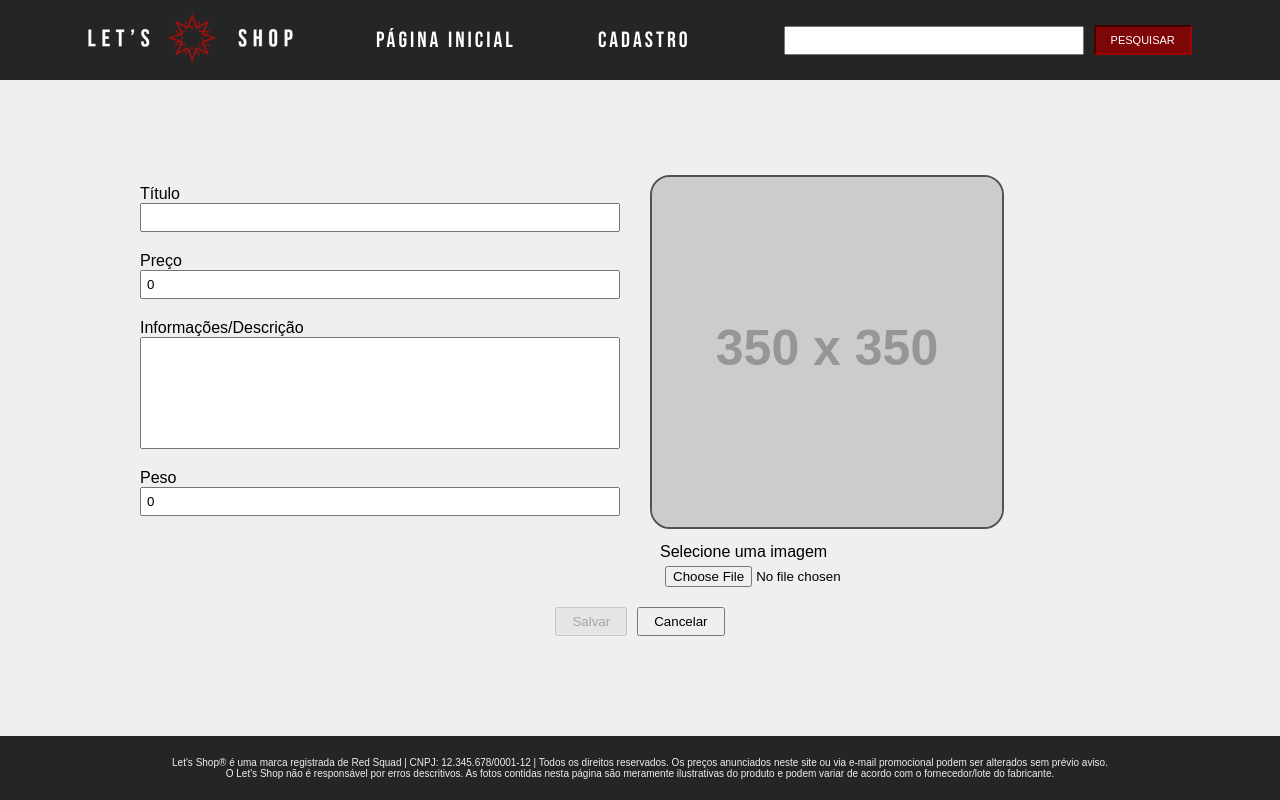
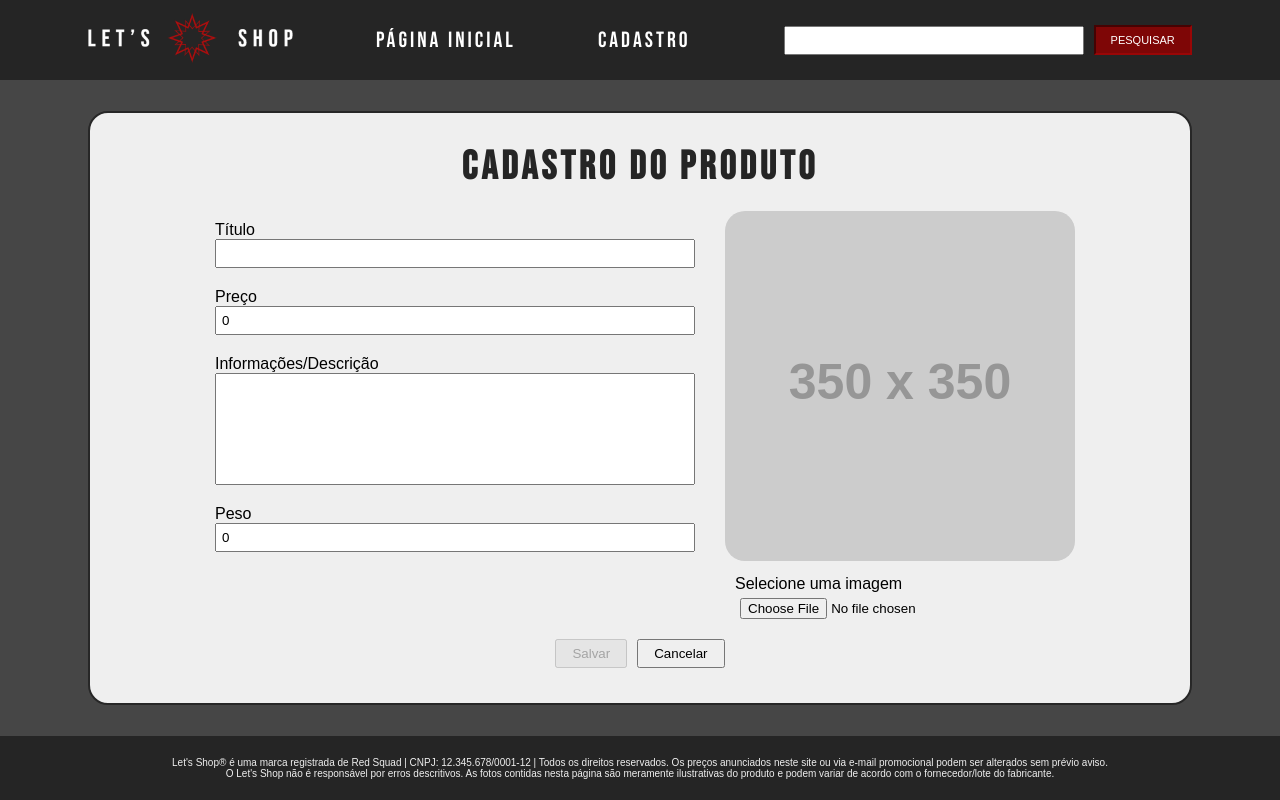
Before and after one commit to lets-code-red-squad/ecommerce, a React (Create React App) app in the folder ecommerce/: page /cadastro in a window 1280 px wide. Built offline with nearby package versions, Linux system fonts and the light colour scheme.

Commit message:
atualização de css

```diff
--- a/ecommerce/src/components/Cadastro/index.jsx
+++ b/ecommerce/src/components/Cadastro/index.jsx
@@ -4,8 +4,10 @@ import { useState, useEffect } from "react";
 import { useProdutos } from "../../contexts/Products";
 import { useNavigate } from "react-router-dom";
 import './style.css';
+import Footer from "../DefaultTemplate/Footer";
 
 export default function Cadastro({
+  titleContainer = 'Cadastro',
   title = '',
   price = 0,
   info = '',
@@ -18,7 +20,7 @@ export default function Cadastro({
   const [getInfo, setInfo] = useState(info);
   const [getWeight, setWeight] = useState(weight);
   const [getImage, setImage] = useState(image);
-  const [buttonDisabled = true, setButtonDisabled] = useState();
+  const [buttonDisabled, setButtonDisabled] = useState(true);
   const [products, setProducts] = useProdutos();
   const navigate = useNavigate();
 
@@ -60,7 +62,9 @@ export default function Cadastro({
   }
 
   return (
+    <>
       <form className="cadastro-container flex" onSubmit={handleSubmit} id='cadastro-form'>
+      <h1 className="title-container">{titleContainer} do Produto</h1>
         <div className="cadastro-inputs flex">
           <div>
             <Input
@@ -114,16 +118,17 @@ export default function Cadastro({
               type="file"
               id="input-image"
               func={setImage}
-            className='input-cadastro'
+              className='input-image'
             />
           </div>
         </div>
 
-      <div>
+        <div className="btn-cadastro">
           <BtnSave disabled={buttonDisabled} />
           <BtnCancel name='Cancelar' />
         </div>
       </form>
-
+      <Footer />
+    </>
   );
 }
--- a/ecommerce/src/components/Cadastro/style.css
+++ b/ecommerce/src/components/Cadastro/style.css
@@ -1,14 +1,31 @@
 .cadastro-container {
-  height: 82vh;
   flex-direction: column;
   align-items: center;
+  margin: auto;
+  max-width: 1100px;
   justify-content: center;
+  width: 100%;
+  height: 100%;
+  padding: 30px 0;
+  border-radius: 20px;
+  background-color: #efefef;
+  border: 2px solid rgb(39, 39, 39);
 }
 
 .cadastro-container .image-cadastro {
   width: 350px;
   height: 350px;
-  border: 2px solid rgb(82, 82, 82);
   border-radius: 20px;
-  background-color: lightgray;
 }
+
+.title-container {
+  margin-bottom: 20px;
+  font-family: 'Bebas Neue', cursive;
+  color: #252525;
+  letter-spacing: 4px;
+  font-size: 40px;
+}
+
+.btn-cadastro {
+  align-self: center;
+}
--- a/ecommerce/src/components/DefaultTemplate/Footer/style.css
+++ b/ecommerce/src/components/DefaultTemplate/Footer/style.css
@@ -1,4 +1,6 @@
 footer {
+  position: relative;
+  bottom: 0;
   flex-direction: column;
   justify-content: center;
   align-items: center;
--- a/ecommerce/src/components/DefaultTemplate/Header/style.css
+++ b/ecommerce/src/components/DefaultTemplate/Header/style.css
@@ -1,5 +1,3 @@
-@import url('https://fonts.googleapis.com/css2?family=Bebas+Neue&display=swap');
-
 header {
   justify-content: space-around;
   align-items: center;
@@ -50,6 +48,7 @@ header {
   width: 300px;
   margin: 0;
 }
+
 @media screen and (max-width: 1045px) {
   header {
     flex-wrap: wrap;
--- a/ecommerce/src/components/DefaultTemplate/index.jsx
+++ b/ecommerce/src/components/DefaultTemplate/index.jsx
@@ -7,8 +7,6 @@ export default function DefalutTemplate({ children }) {
       <Header />
 
       <main>{children}</main>
-
-      <Footer />
     </>
   );
 }
--- a/ecommerce/src/components/Input/index.jsx
+++ b/ecommerce/src/components/Input/index.jsx
@@ -22,8 +22,8 @@ export function Input({ name, label, type, id, tag, func, value, className }) {
               type={type}
               id={id}
               onChange={({ target }) => func(target.files[0])}
-              /> :
-              <input
+            /> :
+            <input
               name={name}
               value={value}
               type={type}
--- a/ecommerce/src/components/Products/ProductCard.css
+++ b/ecommerce/src/components/Products/ProductCard.css
@@ -24,7 +24,7 @@
   height: 220px;
 }
 
-.title-container {
+.title-container-card {
   overflow: hidden;
   text-align: center;
   align-items: center;
--- a/ecommerce/src/components/Products/ProductList.css
+++ b/ecommerce/src/components/Products/ProductList.css
@@ -2,11 +2,14 @@
   justify-content: center;
   flex-wrap: wrap;
   padding-top: 20px;
+  max-width: 1280px;
+  padding-bottom: 20px;
+  background-color: #efefef;
+
 }
 
 .products {
   justify-content: center;
-  height: 82vh;
 }
 
 .undefined {
--- a/ecommerce/src/components/Products/ProductView.css
+++ b/ecommerce/src/components/Products/ProductView.css
@@ -1,11 +1,12 @@
 .product-view {
+  margin: auto 0;
   justify-content: center;
   align-items: center;
   flex-direction: column;
-  height: 82vh;
 }
 
 .product-view-container {
+  height: auto;
   flex-direction: column;
   justify-content: center;
   align-items: center;
@@ -17,9 +18,6 @@
 
 .title-view {
   text-align: center;
-  margin: 5px;
-  font-size: 13px;
-  height: 100px;
   width: 725px;
 }
 
@@ -52,7 +50,7 @@
 }
 
 .info-view::-webkit-scrollbar {
-  width: 8px;               /* width of the entire scrollbar */
+  width: 8px;
 }
 
 .info-view::-webkit-scrollbar-thumb {
--- a/ecommerce/src/components/Products/index.jsx
+++ b/ecommerce/src/components/Products/index.jsx
@@ -5,6 +5,7 @@ import { BtnCancel, BtnDelete, BtnEdit } from "../Buttons";
 import "./ProductCard.css";
 import "./ProductList.css";
 import "./ProductView.css";
+import Footer from "../DefaultTemplate/Footer";
 
 export function ProductCard({ title, image, id, products }) {
   const navigate = useNavigate();
@@ -21,7 +22,7 @@ export function ProductCard({ title, image, id, products }) {
           <div className="image-card flex">
             <img src={image} alt={title} className="image" />
           </div>
-          <div className="title-container flex">
+          <div className="title-container-card flex">
             <h2 className="title">{title}</h2>
           </div>
         </div>
@@ -53,13 +54,13 @@ export const ProductView = () => {
     unit: "kilogram"
   });
 
-  console.log(info);
 
   return (
+    <>
       <div className="product-view flex">
         <div className="product-view-container flex">
           <div className="title-view">
-          <h1>{title}</h1>
+            <h1 className="title-container">{title}</h1>
           </div>
           <div className="flex">
             <div className="left-view">
@@ -89,6 +90,8 @@ export const ProductView = () => {
           </div>
         </div>
       </div>
+      <Footer />
+    </>
   );
 };
 
@@ -101,6 +104,7 @@ export const ProductEdit = () => {
 
   return (
     <Cadastro
+      titleContainer="Edição"
       title={title}
       price={price}
       info={info}
@@ -127,6 +131,7 @@ export const ProductSearch = () => {
         Nenhum resultado para <strong>{search}</strong>...
       </p>
       <p>Verifique sua pesquisa e tente novamente.</p>
+      <Footer />
     </div>
   ) : (
     <ProductList products={productsFiltred} />
@@ -135,6 +140,7 @@ export const ProductSearch = () => {
 
 export default function ProductList({ products }) {
   return (
+    <>
       <div className="products flex">
         <div className="products-container flex">
           {products.map(({ title, price, info, weight, image, id }, index) => {
@@ -153,5 +159,7 @@ export default function ProductList({ products }) {
           })}
         </div>
       </div>
+      <Footer />
+    </>
   );
 }
--- a/ecommerce/src/styles.css
+++ b/ecommerce/src/styles.css
@@ -1,5 +1,11 @@
+@import url('https://fonts.googleapis.com/css2?family=Bebas+Neue&display=swap');
+
 body {
-  background-color: #efefef;
+  display: flex;
+  background-color: #464646;
+  height: 100vh;
+  flex-direction: column;
+  justify-content: space-between;
 }
 
 * {
@@ -12,3 +18,10 @@ body {
 .flex {
   display: flex;
 }
+
+main {
+  display: flex;
+  flex-direction: column;
+  justify-content: space-between;
+  min-height: 90vh;
+}
```
Also changed, not shown: ecommerce/src/components/Buttons/style.css (line endings or trailing spaces). Lines whose indentation alone changed are shown as unchanged.
